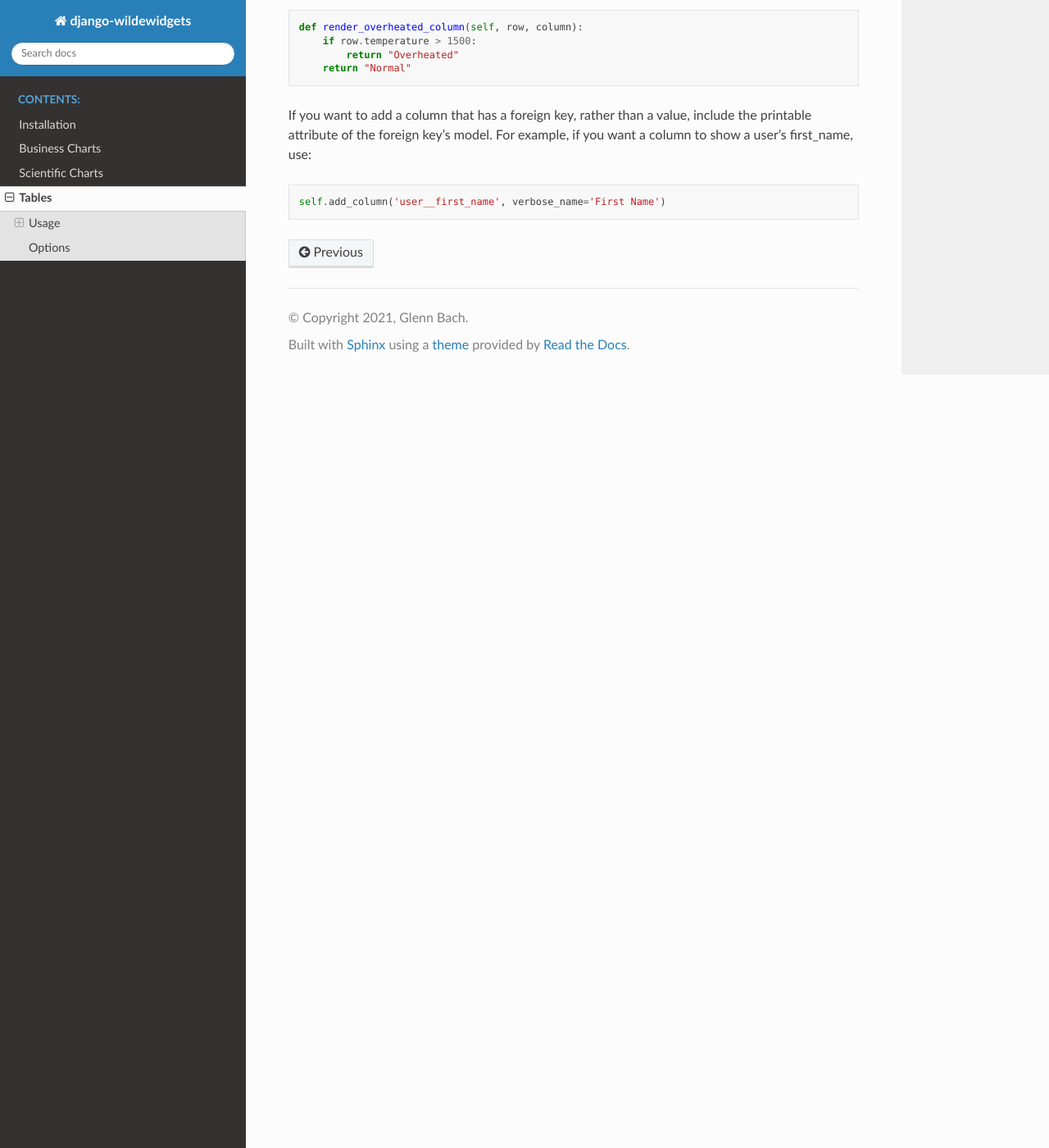
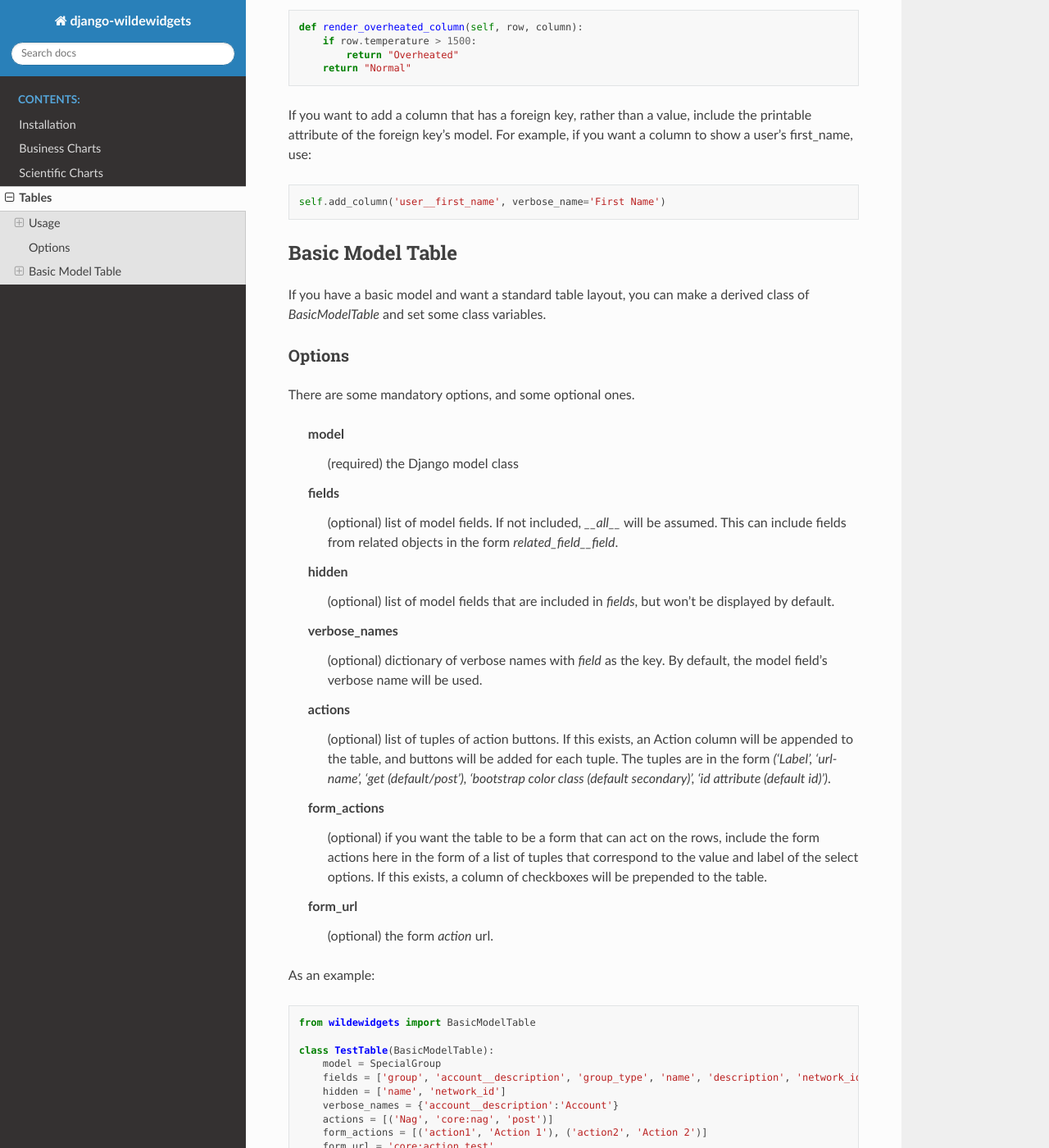
Before and after one commit to caltechads/django-wildewidgets, a Sphinx documentation site: the page built from docs/tables.rst, in a window 1280 px wide and 1400 px high, scrolled down 3475 px. Shown: the whole window at 82% size. Built offline with Sphinx 7.4.7 and the Read the Docs theme 2.0.0, drawn with Linux system fonts in a browser that asks for light colours; some of the changed text lies outside the part shown.

Commit message:
docs - basicm model table

```diff
--- a/docs/tables.rst
+++ b/docs/tables.rst
@@ -167,3 +167,62 @@ You can also add custom fields that are not part of the model, but are calculate
 If you want to add a column that has a foreign key, rather than a value, include the printable attribute of the foreign key's model. For example, if you want a column to show a user's first_name, use::
 
     self.add_column('user__first_name', verbose_name='First Name')
+
+
+Basic Model Table
+=================
+
+If you have a basic model and want a standard table layout, you can make a derived class of `BasicModelTable` and set some class variables.
+
+Options
+-------
+
+There are some mandatory options, and some optional ones.
+
+    model
+        (required) the Django model class
+
+    fields
+        (optional) list of model fields. If not included, `__all__` will be assumed. This can include fields from related objects in the form `related_field__field`.
+
+    hidden
+        (optional) list of model fields that are included in `fields`, but won't be displayed by default.
+
+    verbose_names
+        (optional) dictionary of verbose names with `field` as the key. By default, the model field's verbose name will be used.
+
+    actions
+        (optional) list of tuples of action buttons. If this exists, an Action column will be appended to the table, and buttons will be added for each tuple. The tuples are in the form `('Label', 'url-name', 'get (default/post'), 'bootstrap color class (default secondary)', 'id attribute (default id)')`.
+
+    form_actions
+        (optional) if you want the table to be a form that can act on the rows, include the form actions here in the form of a list of tuples that correspond to the value and label of the select options. If this exists, a column of checkboxes will be prepended to the table.
+
+    form_url
+        (optional) the form `action` url.
+
+As an example::
+
+        from wildewidgets import BasicModelTable
+
+        class TestTable(BasicModelTable):
+            model = SpecialGroup
+            fields = ['group', 'account__description', 'group_type', 'name', 'description', 'network_id']
+            hidden = ['name', 'network_id']
+            verbose_names = {'account__description':'Account'}
+            actions = [('Nag', 'core:nag', 'post')]
+            form_actions = [('action1', 'Action 1'), ('action2', 'Action 2')]
+            form_url = 'core:action_test'
+
+Table Form View
+---------------
+
+To process the table form submissions, override `TableActionFormView`, and implement `process_form_action`::
+
+        class ActionTestView(TableActionFormView):
+            url = reverse_lazy('core:home')
+
+            def process_form_action(self, action, items):
+                for item in items:
+                    print(action, item)
+
+The `action` will be the value passed as the first item of the tuple in the form_actions attribute. The `items` will be a list of ids corresponding to the objects listed in the rows that have their checkbox checked.
```
